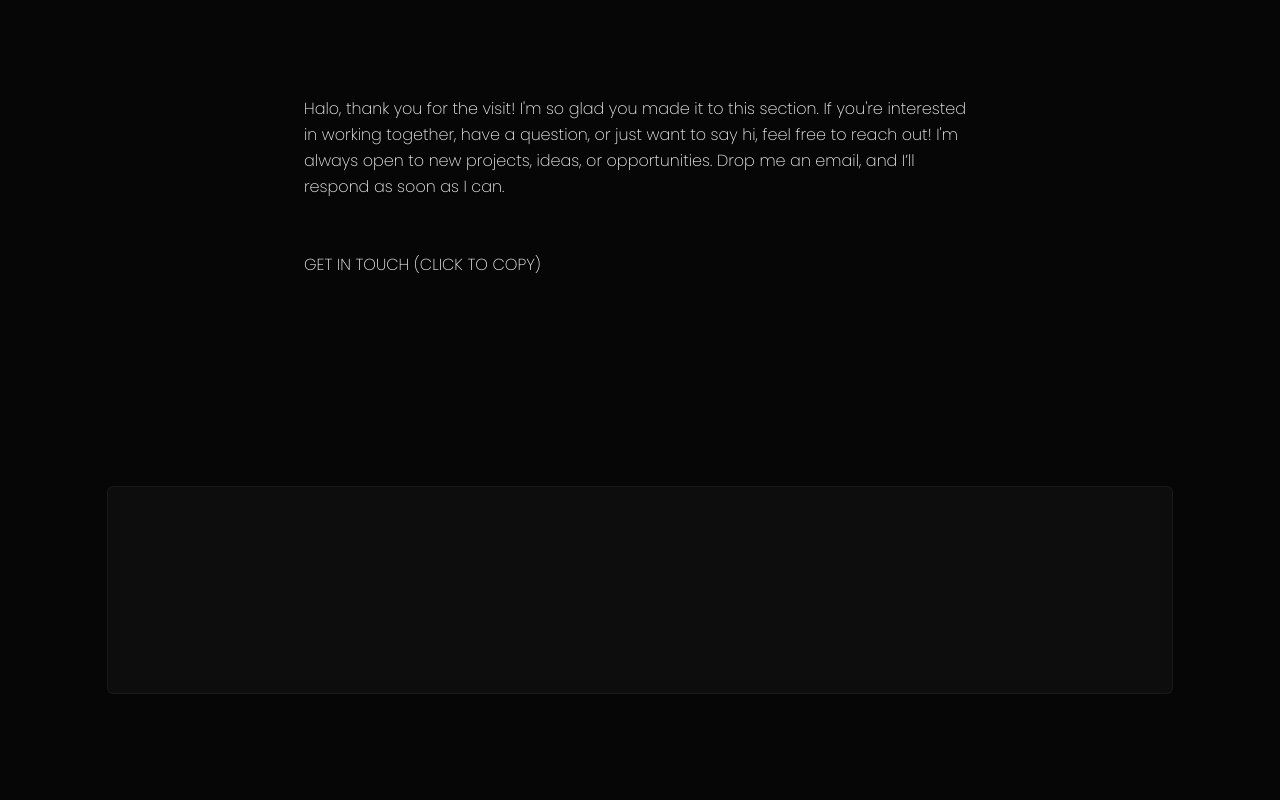
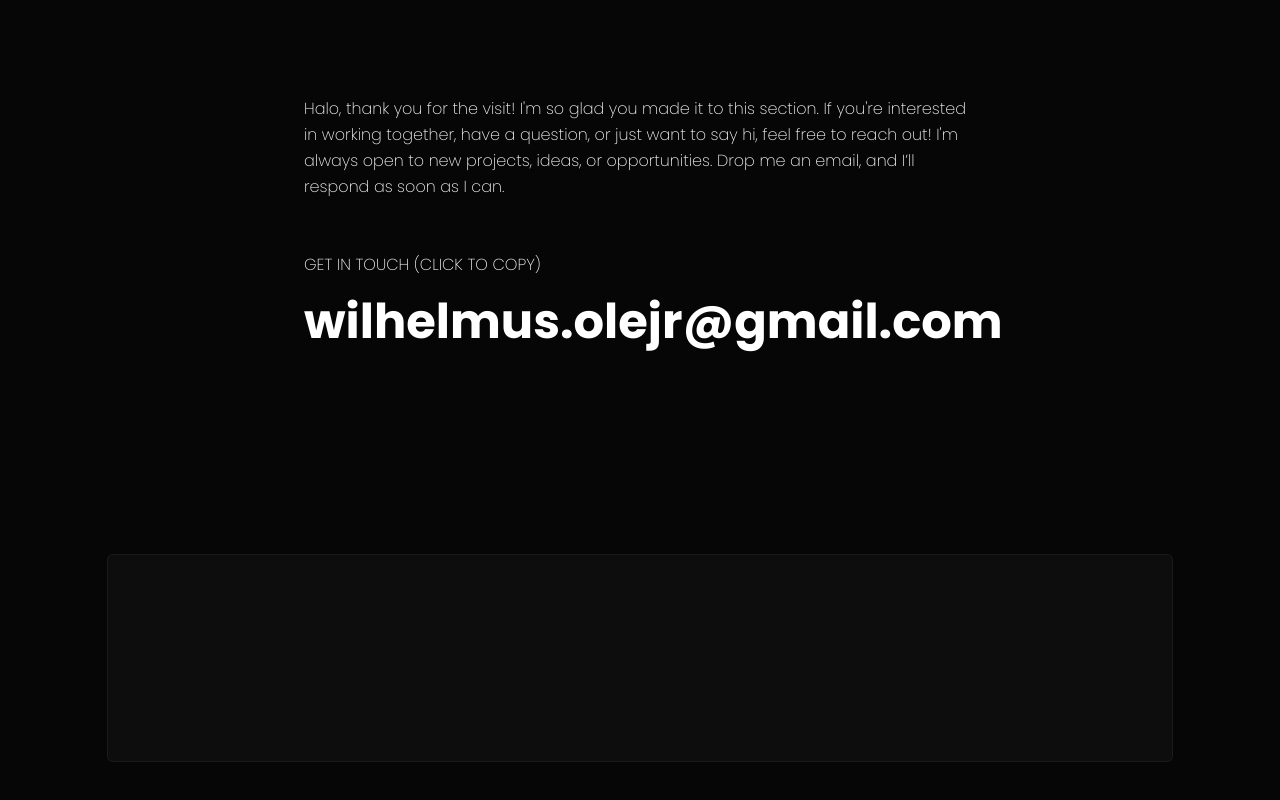
Before and after one commit to wilhelmusolejr/portfolivio-v2, a React (Vite) app: page /about in a window 1280 px wide. Shown: the part 4464-5264 px from the top of the page. Before the commit the page ends 5214 px from the top, so only its background shows below. Built offline with nearby package versions, Linux system fonts and the light colour scheme.

Commit message:
add email down below

```diff
--- a/src/pages/About.jsx
+++ b/src/pages/About.jsx
@@ -446,8 +446,8 @@
         </p>
 
         <div className="mt-10">
-          <p className="uppercase">get in touch (Click to copy)</p>
-          <p className="hidden text-2xl font-bold text-white md:text-4xl">
+          <p className="mb-5 uppercase">get in touch (Click to copy)</p>
+          <p className="text-lg font-bold text-white md:text-4xl lg:text-5xl">
             wilhelmus.olejr@gmail.com
           </p>
         </div>
```
